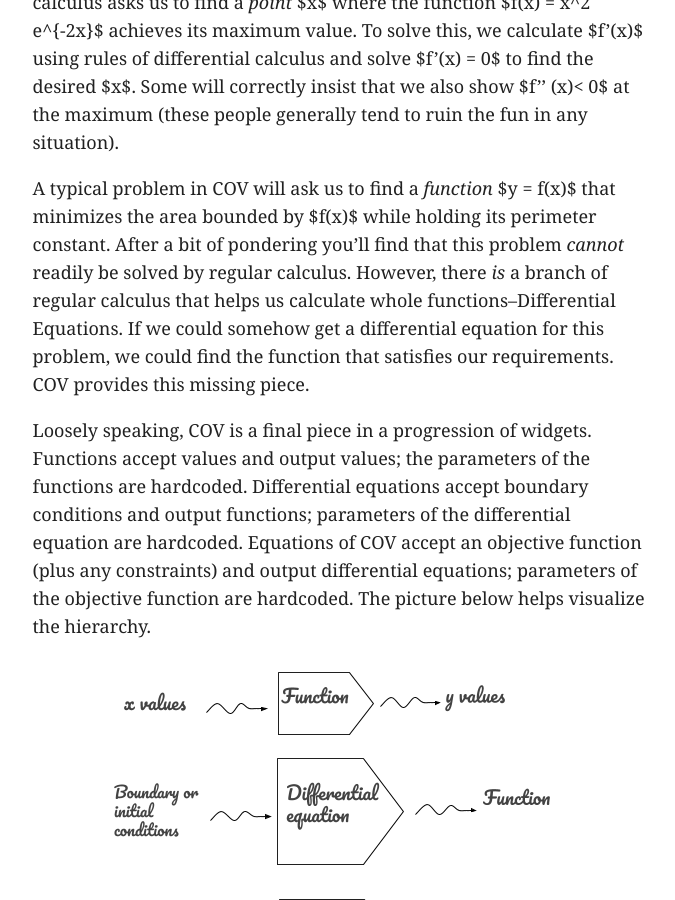
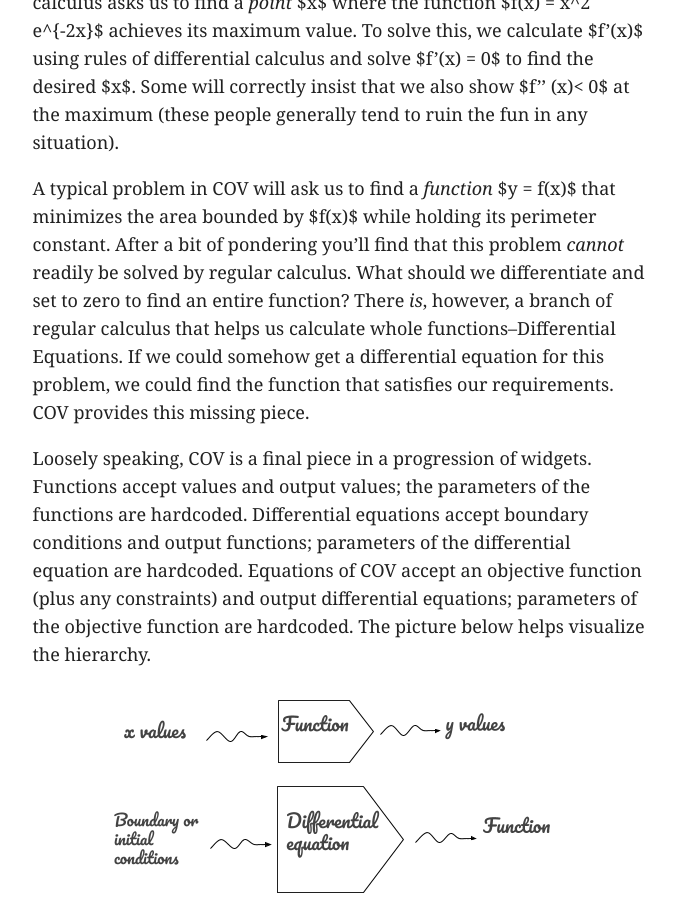
Before and after one commit to rohan-kekatpure/rohan-kekatpure.github.io, a Jekyll site: the page built from _posts/2020-08-11-calculus-of-variations.md, in a window 1280 px wide and 900 px high, scrolled down 386 px. Shown: the whole window, without its empty margins (300-975 px from the left). Built offline with Jekyll 4.4.1, drawn with Linux system fonts in a browser that asks for light colours; formulas are drawn with MathJax 3.

Commit message:
Introduction to  COV

```diff
--- a/_posts/2020-08-11-calculus-of-variations.md
+++ b/_posts/2020-08-11-calculus-of-variations.md
@@ -17,10 +17,11 @@ differential calculus and solve $f'(x) = 0$ to find the desired $x$. Some will c
 (x)< 0$ at the maximum (these people generally tend to ruin the fun in any situation).
 
 A typical problem in COV will ask us to find a _function_ $y = f(x)$ that minimizes the area bounded by $f(x)$ while
-holding its perimeter constant. After a bit of pondering you'll find that this problem _cannot_ readily be solved
-by regular calculus. However, there _is_ a branch of regular calculus that helps us calculate whole
-functions--Differential Equations. If we could somehow get a differential equation for this problem, we
-could find the function that satisfies our requirements. COV provides this missing piece.
+holding its perimeter constant. After a bit of pondering you'll find that this problem _cannot_ readily be solved by
+regular calculus. What should we differentiate and set to zero to find an entire function? There _is_, however, a branch
+of regular calculus that helps us calculate whole functions--Differential Equations. If we could somehow get a
+differential equation for this problem, we could find the function that satisfies our requirements. COV provides this
+missing piece.
 
 Loosely speaking, COV is a final piece in a progression of widgets. Functions accept values and output values; the
 parameters of the functions are hardcoded. Differential equations accept boundary conditions and output functions;
```
